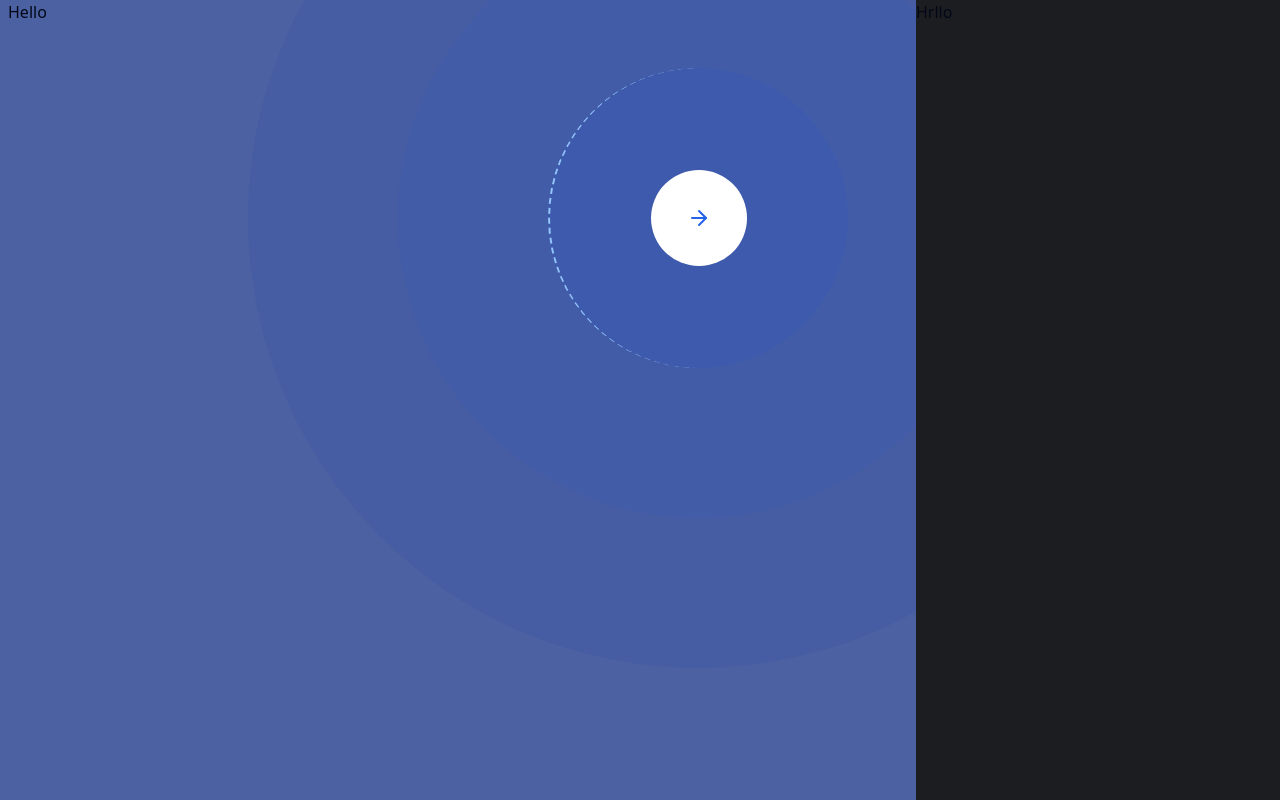
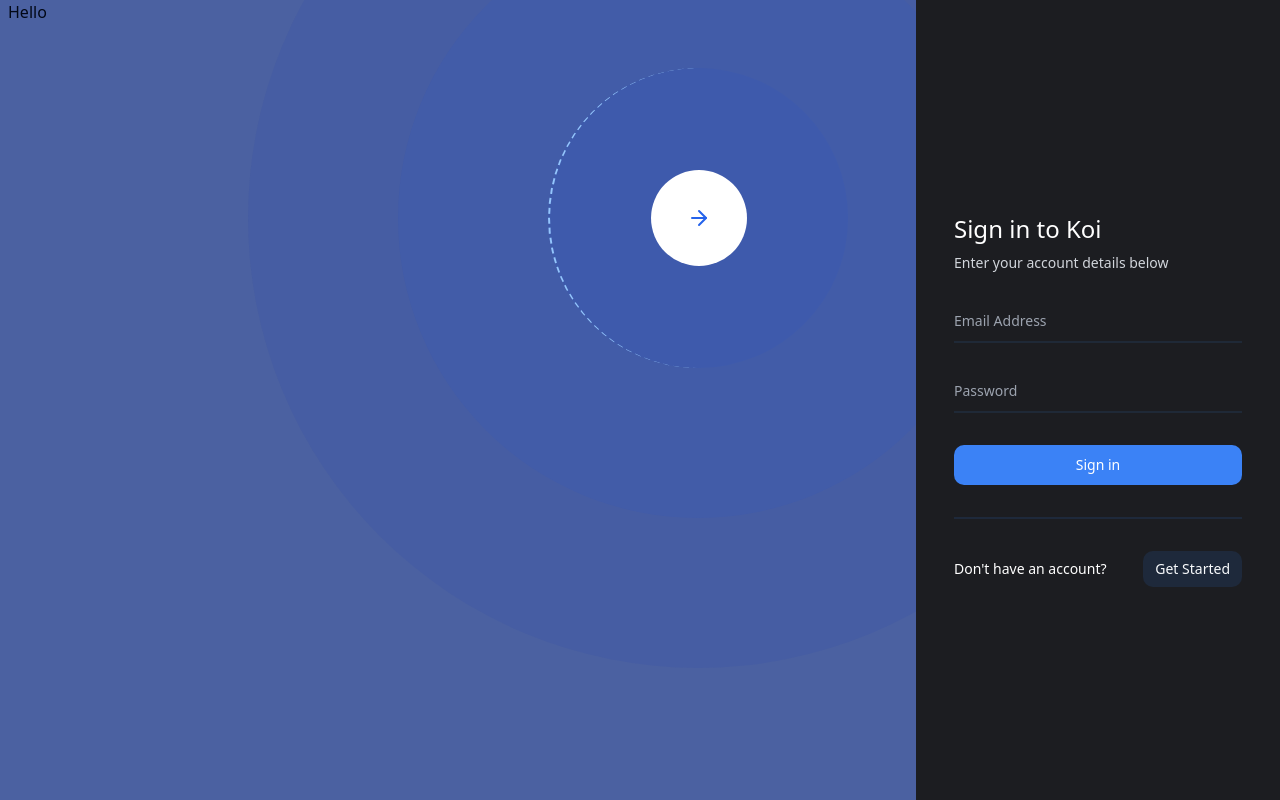
Before and after one commit to Nithinreddy1019/koi, a Next.js app: page /auth/login in a window 1280 px wide. Built offline with nearby package versions, Linux system fonts and the light colour scheme.

Commit message:
Login page

```diff
--- a/app/auth/login/page.tsx
+++ b/app/auth/login/page.tsx
@@ -1,7 +1,9 @@
+import { LoginForm } from "@/components/auth/login-form";
+
 const LoginPage = () => {
     return (
-        <div>
-            Hrllo
+        <div className="h-full">
+            <LoginForm />
         </div>
     );
 }
--- /dev/null
+++ b/components/auth/footer.tsx
@@ -0,0 +1,31 @@
+import Link from "next/link"
+import { Button } from "../ui/button"
+
+interface FooterProps {
+    footerLabel: string,
+    backButtonLabel: string,
+    backButtonHref: string
+}
+
+export const Footer = ({
+    footerLabel,
+    backButtonLabel,
+    backButtonHref
+}: FooterProps) => {
+    return (
+        <div className="flex items-center justify-between">
+            <p className="text-sm">{footerLabel}</p>
+
+            <Button
+                asChild
+                variant={"secondary"}
+                size={"sm"}
+                className=""
+            >
+                <Link href={backButtonHref}>
+                    {backButtonLabel}
+                </Link>
+            </Button>
+        </div>
+    )
+}
--- /dev/null
+++ b/components/auth/header.tsx
@@ -0,0 +1,18 @@
+
+
+interface HeaderProps {
+    heading: string,
+    subHeading: string
+}
+
+export const Header = ({
+    heading,
+    subHeading
+}: HeaderProps) => {
+    return (
+        <div className="space-y-2 w-full">
+            <h1 className="text-2xl">{heading}</h1>
+            <p className="text-sm text-gray-300">{subHeading}</p>
+        </div>
+    )
+}
--- /dev/null
+++ b/components/auth/input-material.tsx
@@ -0,0 +1,27 @@
+"use client"
+
+
+interface InputMaterialProps {
+    inputLabel: string,
+
+}
+
+
+export const InputMaterial = ({
+    inputLabel
+}: InputMaterialProps) => {
+    return (
+        <div className="w-full">
+            <label className="relative">
+                <input
+                    required
+                    className="outline-none py-2 border-b-2 border-gray-800 bg-transparent w-full text-sm focus:border-gray-600 duration-200 peer"/>
+                <span
+                    className="absolute top-0 left-0 text-sm peer-focus:-translate-y-5 peer-valid:-translate-y-5 duration-200 text-gray-400 pb-4"
+                >
+                    {inputLabel}
+                </span>
+            </label>
+        </div>
+    )
+}
--- /dev/null
+++ b/components/auth/login-form.tsx
@@ -0,0 +1,41 @@
+import { Button } from "../ui/button"
+import { Footer } from "./footer"
+import { Header } from "./header"
+import { InputMaterial } from "./input-material"
+
+
+export const LoginForm = () => {
+    return (
+        <div className="h-full flex flex-col items-center justify-center text-white">
+            <div className="flex flex-col w-72 space-y-8">
+                <Header
+                    heading="Sign in to Koi"
+                    subHeading="Enter your account details below"
+                />
+
+                <InputMaterial
+                    inputLabel="Email Address"
+                />
+
+                <InputMaterial
+                    inputLabel="Password"
+                />
+
+                <Button
+                    className="text-white"
+                >
+                    Sign in
+                </Button>
+
+                <div className="border"/>
+
+
+                <Footer
+                    footerLabel="Don't have an account?"
+                    backButtonLabel="Get Started"
+                    backButtonHref="/auth/register"
+                />
+            </div>
+        </div>
+    )
+}
```
